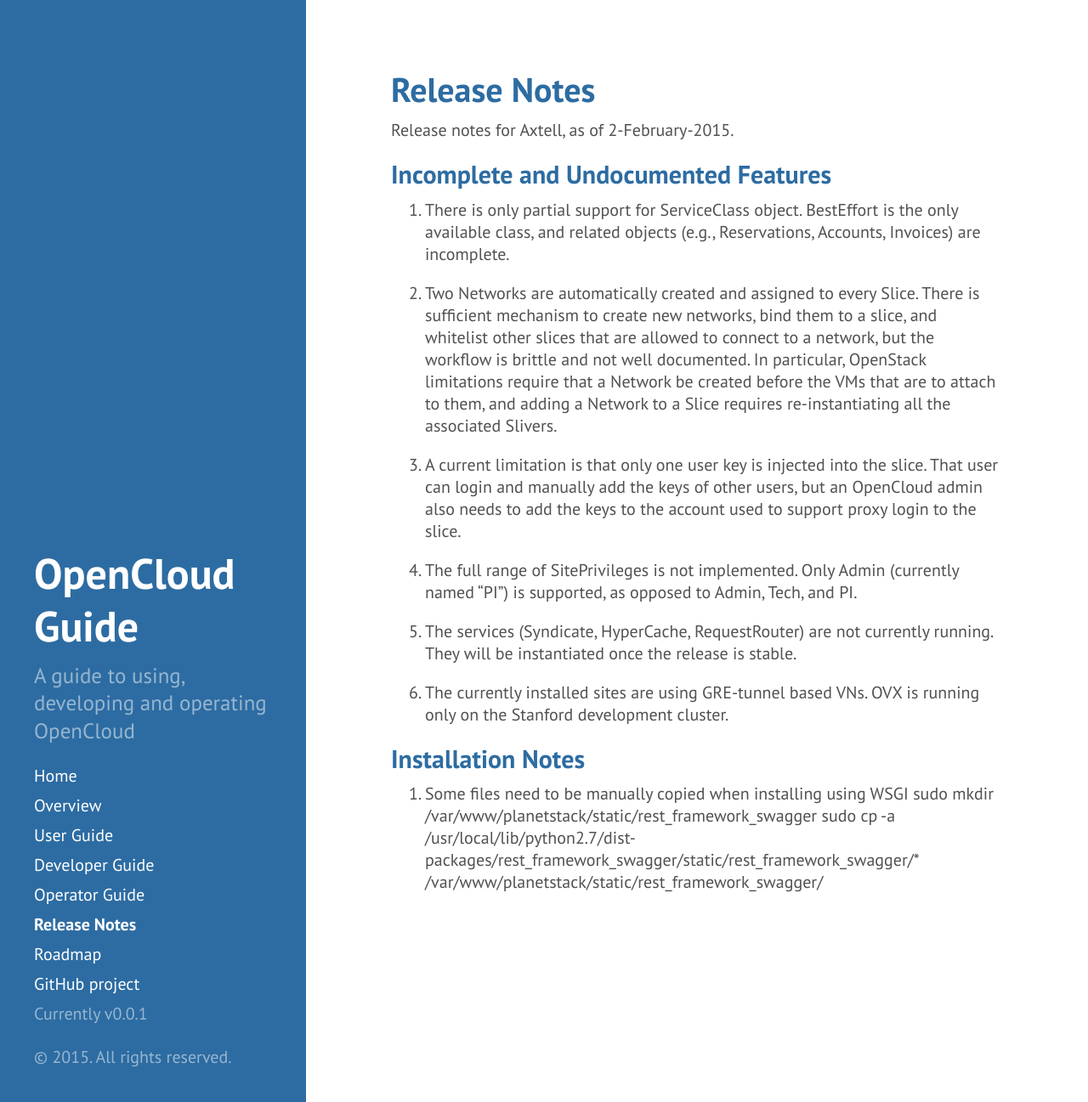
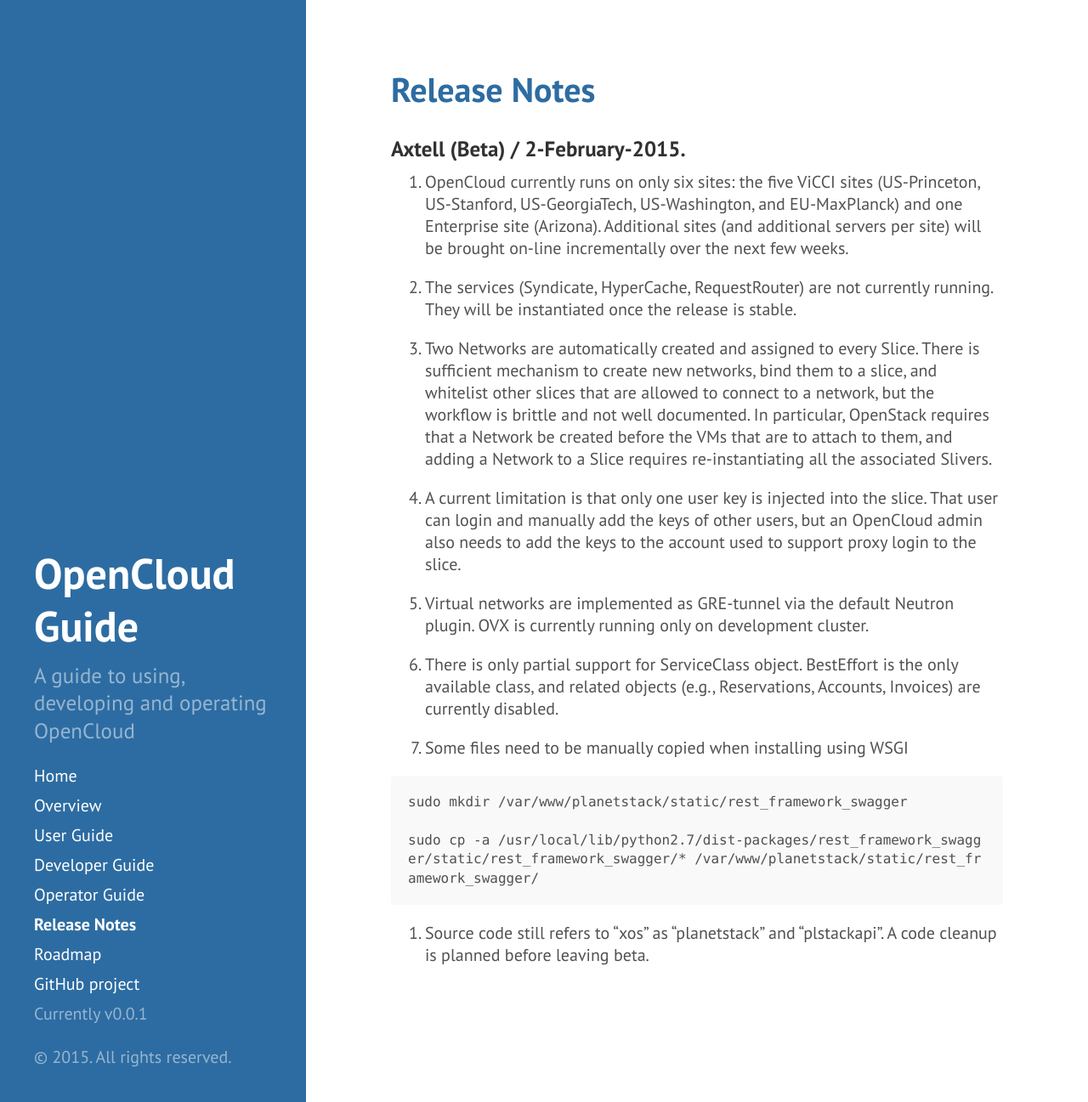
Before and after one commit to open-cloud/open-cloud.github.io.old, a Jekyll site: the page built from 4_notes.md, in a window 1280 px wide and 1297 px high. Shown: the whole window at 85% size. Built offline with Jekyll 4.4.1, drawn with Linux system fonts in a browser that asks for light colours; Markdown is read by kramdown in place of the engine named in the settings.

````diff
--- a/4_notes.md
+++ b/4_notes.md
@@ -3,41 +3,47 @@ layout: page
 title: Release Notes
 ---
 
-Release notes for Axtell, as of 2-February-2015.
+###Axtell (Beta) / 2-February-2015.
 
-##Incomplete and Undocumented Features
+1. OpenCloud currently runs on only six sites: the five ViCCI sites
+   (US-Princeton, US-Stanford, US-GeorgiaTech, US-Washington, and
+   EU-MaxPlanck) and one Enterprise site (Arizona). Additional sites
+   (and additional servers per site) will be brought on-line
+   incrementally over the next few weeks.
 
-1. There is only partial support for ServiceClass object.
-   BestEffort is the only available class, and related objects
-   (e.g., Reservations, Accounts, Invoices) are incomplete.
+2. The services (Syndicate, HyperCache, RequestRouter) are not
+   currently running. They will be instantiated once the release
+   is stable.
 
-2. Two Networks are automatically created and assigned to every
+3. Two Networks are automatically created and assigned to every
    Slice. There is sufficient mechanism to create new networks, bind
    them to a slice, and whitelist other slices that are allowed to
    connect to a network, but the workflow is brittle and not well
-   documented. In particular, OpenStack limitations require that a
+   documented. In particular, OpenStack requires that a
    Network be created before the VMs that are to attach to them, and
    adding a Network to a Slice requires re-instantiating all the
    associated Slivers.
 
-3. A current limitation is that only one user key is injected into the
+4. A current limitation is that only one user key is injected into the
    slice. That user can login and manually add the keys of other users,
    but an OpenCloud admin also needs to add the keys to the account used
    to support proxy login to the slice.
 
-4. The full range of SitePrivileges is not implemented. Only Admin
-   (currently named "PI") is supported, as opposed to Admin, Tech,
-   and PI.
+5. Virtual networks are implemented as GRE-tunnel via the default
+   Neutron plugin. OVX is currently running only on development
+   cluster.
 
-5. The services (Syndicate, HyperCache, RequestRouter) are not
-   currently running. They will be instantiated once the release
-   is stable.
+6. There is only partial support for ServiceClass object.
+   BestEffort is the only available class, and related objects
+   (e.g., Reservations, Accounts, Invoices) are currently disabled.
 
-6. The currently installed sites are using GRE-tunnel based VNs. OVX
-   is running only on the Stanford development cluster.
+7. Some files need to be manually copied when installing using WSGI
 
-## Installation Notes
+```
+sudo mkdir /var/www/planetstack/static/rest_framework_swagger
 
-1. Some files need to be manually copied when installing using WSGI
-    sudo mkdir /var/www/planetstack/static/rest_framework_swagger
-    sudo cp -a /usr/local/lib/python2.7/dist-packages/rest_framework_swagger/static/rest_framework_swagger/* /var/www/planetstack/static/rest_framework_swagger/
+sudo cp -a /usr/local/lib/python2.7/dist-packages/rest_framework_swagger/static/rest_framework_swagger/* /var/www/planetstack/static/rest_framework_swagger/
+```
+
+8. Source code still refers to "xos" as "planetstack" and "plstackapi".
+   A code cleanup is planned before leaving beta.
````
Also changed, not shown: 0_overview.md (+3 -5 lines), 5_roadmap.md (+6 -5 lines).
